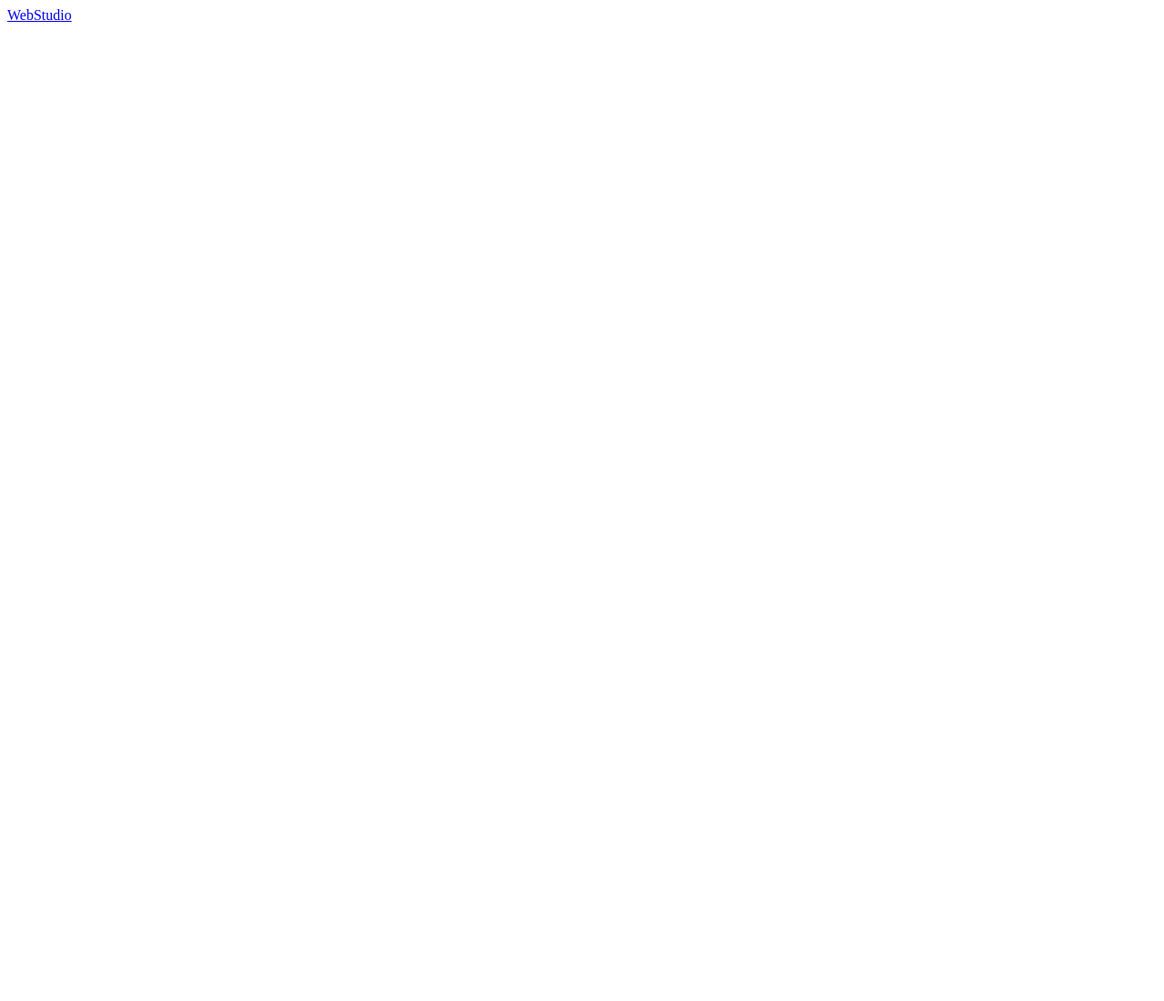
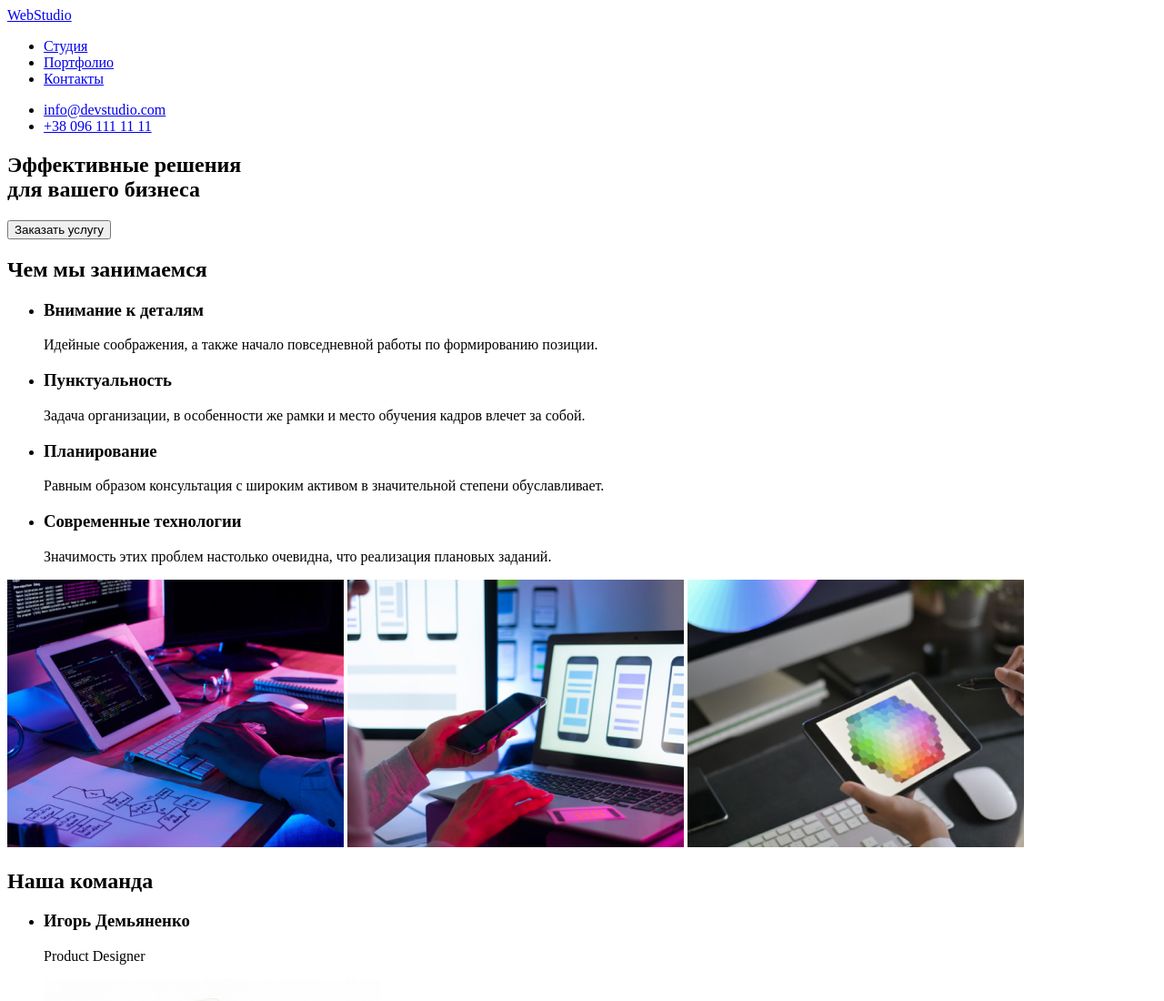
Before and after one commit to plozynskyi/goit-markup-hw-01, a plain HTML site: page index.html in a window 1280 px wide. Shown: the top 1100 px of the page at 91% size. Before the commit the page ends 800 px from the top, so only its background shows below. Drawn offline with Linux system fonts and the light colour scheme.

Commit message:
v.1
Додано всі елементи сайту

```diff
--- a/index.html
+++ b/index.html
@@ -4,13 +4,85 @@
         <meta charset="UTF-8">
         <meta http-equiv="X-UA-Compatible" content="IE=edge">
         <meta name="viewport" content="width=device-width, initial-scale=1.0">
-        <title>Document</title>
+        <title>WebStudio</title>
     </head>
     <body>
+        <!-- Верхняя линия -->
         <header>
-            <a href="https:\\devstudio.com\">WebStudio</a>
-
+            <!-- Menu Nav -->
+            <nav>
+                <a href="/">WebStudio</a>
+                <ul>
+                    <li><a href="/">Студия</a></li>
+                    <li><a href="/">Портфолио</a></li>
+                    <li><a href="/">Контакты</a></li>
+                </ul>
+            </nav>
+            <ul>
+                <li><a href="mailto:info@devstudio.com">info@devstudio.com</a></li>
+                <li><a href="tel:+380961111111">+38 096 111 11 11</a></li>
+            </ul>
         </header>
-
+        <!-- Main -->
+        <main>
+            <!-- Шапка -->
+            <div>
+                <section>
+                    <h1>Эффективные решения<br>для вашего бизнеса</h1>
+                    <button type="button">Заказать услугу</button>
+                </section>
+            </div>
+            <!-- Чем мы занимаемся -->
+            <section>
+                <h2>Чем мы занимаемся</h2>
+                <ul>
+                    <li><h3>Внимание к деталям</h3>
+                        <p>Идейные соображения, а также начало повседневной
+                            работы по формированию позиции.</p></li>
+                    <li><h3>Пунктуальность</h3><p>Задача организации, в
+                            особенности же рамки и место обучения кадров влечет
+                            за собой.</p></li>
+                    <li><h3>Планирование</h3><p>Равным образом консультация с
+                            широким активом в значительной степени
+                            обуславливает.</p></li>
+                    <li><h3>Современные технологии</h3><p>Значимость этих
+                            проблем настолько очевидна, что реализация плановых
+                            заданий.</p></li>
+                </ul>
+                <div>
+                    <img src="./images/box_1.jpg" alt="DEV" width="370">
+                    <img src="./images/box_2.jpg" alt="UX" width="370">
+                    <img src="./images/box_3.jpg" alt="UI" width="370">
+                </div>
+            </section>
+            <!-- Наша команда -->
+            <section>
+                <h2>Наша команда</h2>
+                <ul>
+                    <li><h3>Игорь Демьяненко</h3><p>Product Designer</p><img
+                            src="./images/foto_1.jpg" alt="Игорь Демьяненко"
+                            width="370"></li>
+                    <li><h3>Ольга Репина</h3><p>Frontend Developer</p><img
+                            src="./images/foto_2.jpg" alt="Ольга Репина"
+                            width="370"></li>
+                    <li><h3>Николай Тарасов</h3><p>Marketing</p><img
+                            src="./images/foto_3.jpg"
+                            alt="Николай Тарасов" width="370"></li>
+                    <li><h3>Михаил Ермаков</h3><p>UI Designer</p><img
+                            src="./images/foto_4.jpg"
+                            alt="Михаил Ермаков" width="370"></li>
+                </ul>
+            </section>
+            <!-- Подвал -->
+            <footer>
+                <a href="/">WebStudio</a>
+                <!-- Адрес -->
+                <ul>
+                    <li><address>г. Киев, пр-т Леси Украинки, 26</address></li>
+                    <li><a href="mailto:info@devstudio.com">info@devstudio.com</a></li>
+                    <li><a href="tel:+380961111111">+38 096 111 11 11</a></li>
+                </ul>
+            </footer>
+        </main>
     </body>
 </html>
```
Also changed, not shown: images/box_1.jpg (added), images/box_2.jpg (added), images/box_3.jpg (added), images/foto_1.jpg (added), images/foto_2.jpg (added), images/foto_3.jpg (added), images/foto_4.jpg (added).
